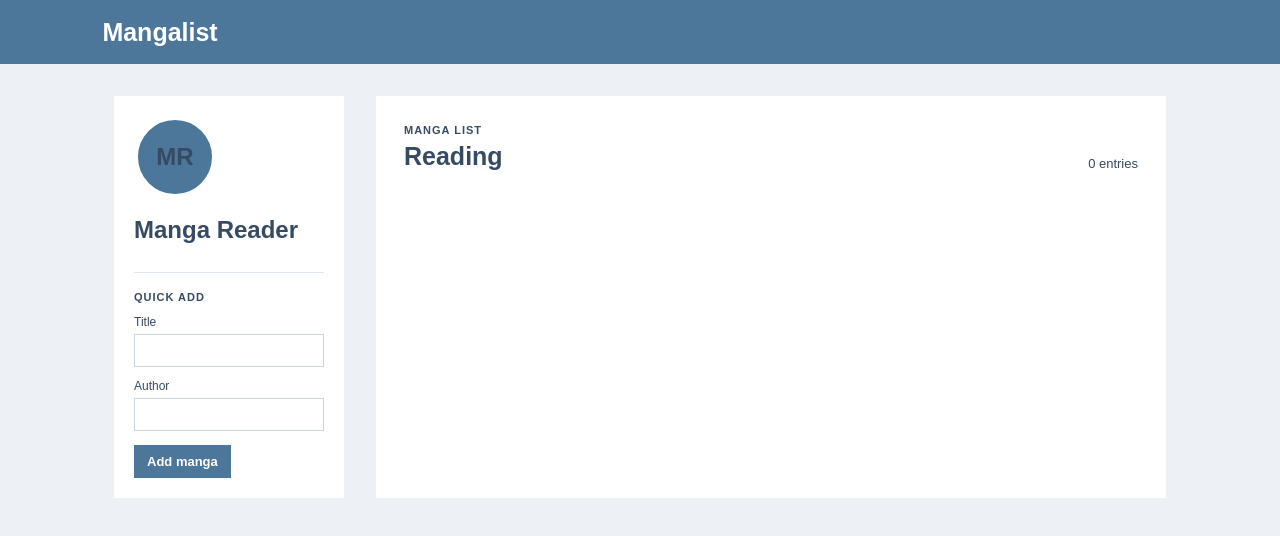
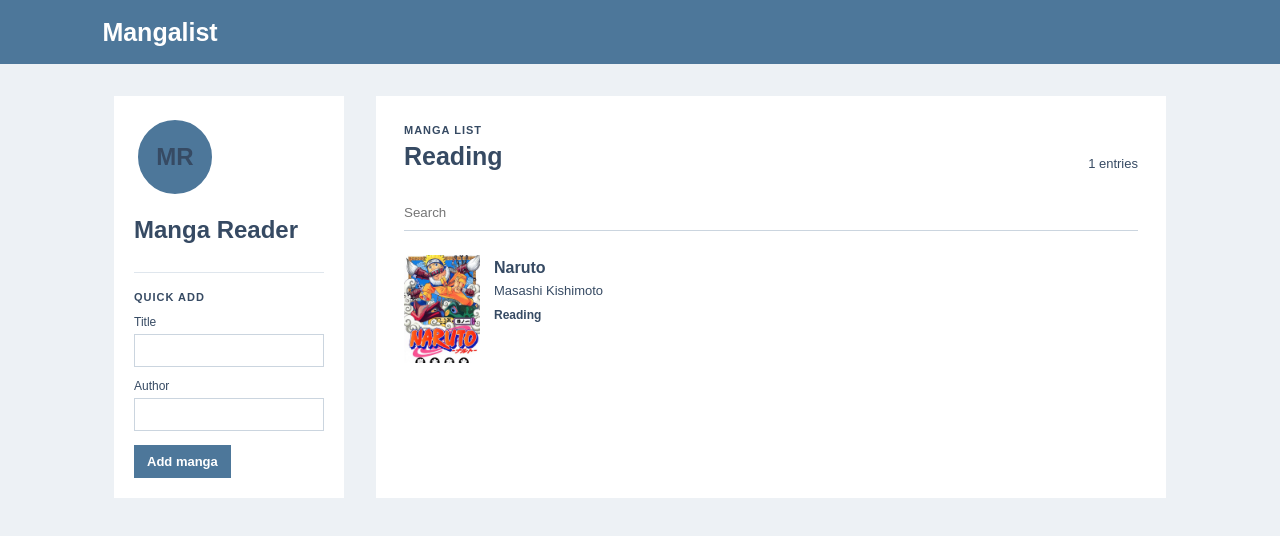
Before and after one commit to joshcaili/Project2-Animelist, a React (Vite) app: page / in a window 1280 px wide. Shown: the top 536 px of the page. Built offline with nearby package versions, Linux system fonts and the light colour scheme.

Commit message:
Improved accessibility and added placeholder image

```diff
--- a/src/App.jsx
+++ b/src/App.jsx
@@ -3,8 +3,17 @@ import MangaAdd from './components/MangaAdd';
 import MangaSearch from './components/MangaSearch';
 import './css/App.css';
 
+const startingManga = [
+  {
+    id: 'naruto-placeholder',
+    title: 'Naruto',
+    author: 'Masashi Kishimoto',
+    image: '/img/naruto.jpg',
+  },
+];
+
 function App() {
-  const [manga, setManga] = useState([]);
+  const [manga, setManga] = useState(startingManga);
 
   const addManga = (title, author) => {
     setManga([
--- a/src/components/MangaAdd.jsx
+++ b/src/components/MangaAdd.jsx
@@ -7,20 +7,28 @@ function MangaAdd({ onAdd }) {
 
   const handleSubmit = (event) => {
     event.preventDefault();
-      onAdd(title, author);
-      setTitle('');
-      setAuthor('');
+    onAdd(title, author);
+    setTitle('');
+    setAuthor('');
   };
 
   return (
     <div className="manga-add">
       <p className="small-title">QUICK ADD</p>
       <form onSubmit={handleSubmit}>
-        <label>Title</label>
-        <input value={title} onChange={(event) => setTitle(event.target.value)} />
-        <label>Author</label>
-        <input value={author} onChange={(event) => setAuthor(event.target.value)} />
-        <button>Add manga</button>
+        <label htmlFor="manga-title">Title</label>
+        <input
+          id="manga-title"
+          value={title}
+          onChange={(event) => setTitle(event.target.value)}
+        />
+        <label htmlFor="manga-author">Author</label>
+        <input
+          id="manga-author"
+          value={author}
+          onChange={(event) => setAuthor(event.target.value)}
+        />
+        <button type="submit">Add manga</button>
       </form>
     </div>
   );
--- a/src/components/MangaCard.jsx
+++ b/src/components/MangaCard.jsx
@@ -6,21 +6,27 @@ function MangaCard({ manga, onDelete }) {
   const [hovered, setHovered] = useState(false);
 
   return (
-    <div
+    <li
       className="manga-card"
       onMouseEnter={() => setHovered(true)}
       onMouseLeave={() => setHovered(false)}
     >
       <div className="cover">
-        <p>{manga.title}</p>
+        {manga.image ? (
+          <img src={manga.image} alt="" />
+        ) : (
+          <p aria-hidden="true">{manga.title}</p>
+        )}
       </div>
       <div className="manga-info">
         <h3>{manga.title}</h3>
         <p>{manga.author}</p>
         <p className="progress">Reading</p>
       </div>
-      {hovered && <MangaDelete id={manga.id} onDelete={onDelete} />}
-    </div>
+      {hovered && (
+        <MangaDelete id={manga.id} title={manga.title} onDelete={onDelete} />
+      )}
+    </li>
   );
 }
 
--- a/src/components/MangaDelete.jsx
+++ b/src/components/MangaDelete.jsx
@@ -1,11 +1,16 @@
 import '../css/MangaDelete.css';
 
-function MangaDelete({ id, onDelete }) {
+function MangaDelete({ id, title, onDelete }) {
   return (
-    <button className="manga-delete" onClick={() => onDelete(id)}>
-      x
+    <button
+      className="manga-delete"
+      type="button"
+      aria-label={`Delete ${title}`}
+      onClick={() => onDelete(id)}
+    >
+      ×
     </button>
-);
+  );
 }
 
 export default MangaDelete;
--- a/src/components/MangaList.jsx
+++ b/src/components/MangaList.jsx
@@ -2,13 +2,17 @@ import MangaCard from './MangaCard';
 import '../css/MangaList.css';
 
 function MangaList({ manga, onDelete }) {
-  const renderedManga = manga.map((item) => {
-    return (
-      <MangaCard key={item.id} manga={item} onDelete={onDelete} />
-    );
-  });
+  if (manga.length === 0) {
+    return <p>No manga to show.</p>;
+  }
 
-  return <div className="manga-list">{renderedManga}</div>;
+  return (
+    <ul className="manga-list" aria-label="Manga list">
+      {manga.map((item) => (
+        <MangaCard key={item.id} manga={item} onDelete={onDelete} />
+      ))}
+    </ul>
+  );
 }
 
 export default MangaList;
--- a/src/components/MangaSearch.jsx
+++ b/src/components/MangaSearch.jsx
@@ -17,6 +17,7 @@ function MangaSearch({ manga, onDelete }) {
         <input
           type="search"
           placeholder="Search"
+          aria-label="Search manga"
           value={query}
           onChange={(event) => setQuery(event.target.value)}
         />
--- a/src/css/MangaCard.css
+++ b/src/css/MangaCard.css
@@ -3,6 +3,7 @@
   gap: 14px;
   min-width: 0;
   position: relative;
+  list-style: none;
 }
 
 .cover {
@@ -11,15 +12,22 @@
   flex-shrink: 0;
   display: flex;
   align-items: end;
-  padding: 8px;
   background: #4d779a;
   color: white;
   font-size: 12px;
   font-weight: bold;
+  overflow: hidden;
+}
+
+.cover img {
+  width: 100%;
+  height: 100%;
+  object-fit: cover;
 }
 
 .cover p {
   margin: 0;
+  padding: 8px;
 }
 
 .manga-info h3 {
--- a/src/css/MangaList.css
+++ b/src/css/MangaList.css
@@ -2,6 +2,8 @@
   display: grid;
   grid-template-columns: repeat(2, minmax(0, 1fr));
   gap: 26px 20px;
+  margin: 0;
+  padding: 0;
 }
 
 @media (max-width: 520px) {
```
Also changed, not shown: public/img/naruto.jpg (added).
